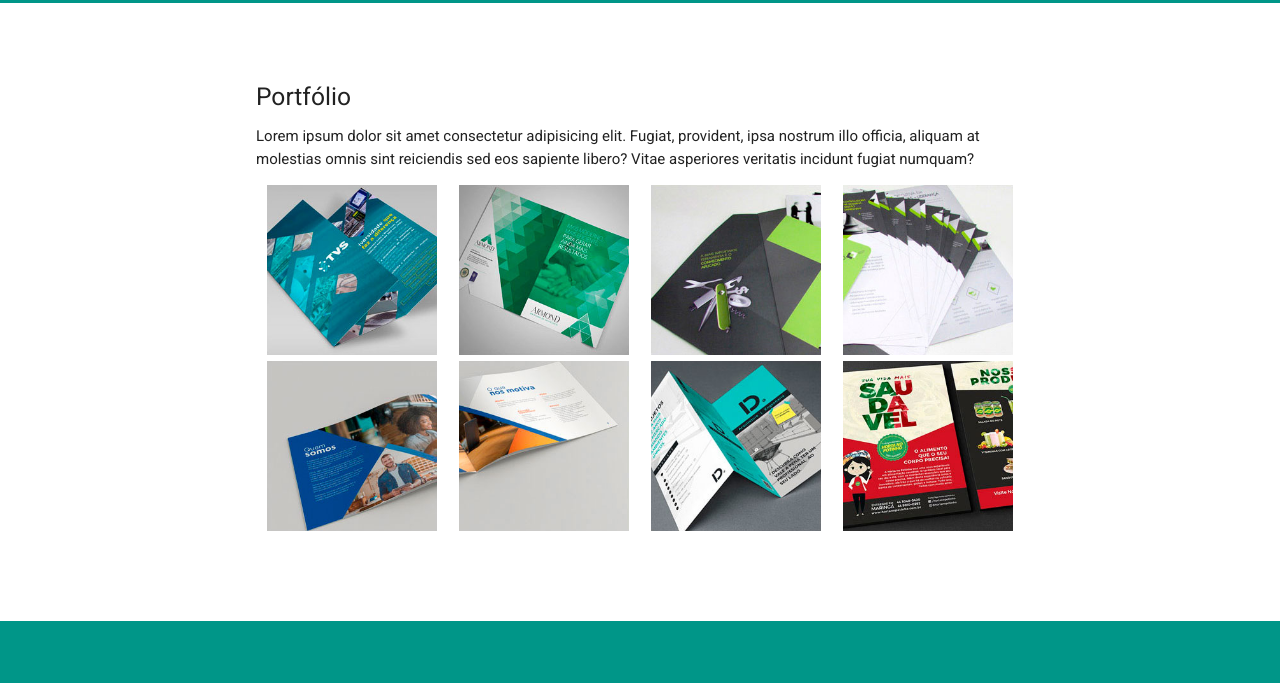
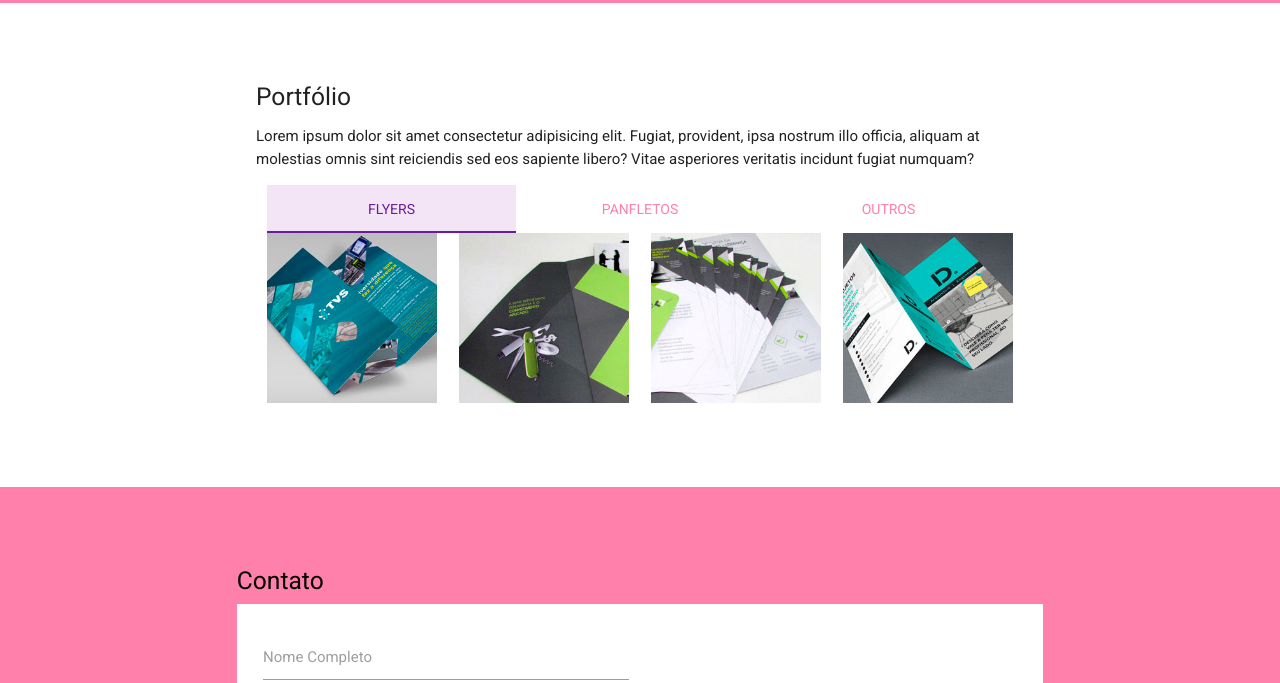
Before and after one commit to pinhotx/portifolio-feliz-material, a plain HTML site: page index.html in a window 1280 px wide. Shown: the part 2084-2767 px from the top of the page. Drawn offline with nearby package versions, Linux system fonts and the light colour scheme; grey boxes are pictures that could not be loaded.

Commit message:
✨ Add portifolio tabs, color adjustments

```diff
--- a/css/custom.css
+++ b/css/custom.css
@@ -85,6 +85,18 @@ footer a#copyrightLink :last-child{
     display: none;
 }
 
+.tabs li.tab a.active.pink-text.text-accent-1{
+    color: var(--main-purple) !important;
+}
+
+ul.tabs li.tab a.active:focus, ul.tabs li.tab a.active{
+    background-color: #f3e5f5 ;
+}
+
+ul.tabs .indicator{
+    background-color: var(--main-purple) !important;
+}
+
 @keyframes fadeIn {
     0% { opacity: 0; }
     100% { opacity: 1; }
--- a/index.html
+++ b/index.html
@@ -200,7 +200,7 @@
         <!-- Fim Seção Conhecimentos -->
 
         <!-- Seção Experiência -->
-        <section id="experience" class="teal white-text">
+        <section id="experience" class="pink accent-1 black-text">
             <div class="container">
                 <h5>Experiência</h5>
                 <p class="text-justify">Lorem ipsum dolor sit amet consectetur adipisicing elit. Unde est, commodi
@@ -219,8 +219,8 @@
                     </div>
                     <div class="col s12 m6 l3">
                         <a href="https://62f34699cb337775233b4362--aesthetic-peony-5aab4e.netlify.app/"><img
-                                class="responsive-img grey-shadow-img-on-hover " src="./assets/experiences/xp_pinhovinho.png"
-                                alt=""></a>
+                                class="responsive-img grey-shadow-img-on-hover "
+                                src="./assets/experiences/xp_pinhovinho.png" alt=""></a>
                     </div>
                     <div class="col s12 m6 l3">
                         <a href="https://ptb.ifsp.edu.br/"><img class="responsive-img grey-shadow-img-on-hover "
@@ -238,23 +238,40 @@
             <p>Lorem ipsum dolor sit amet consectetur adipisicing elit. Fugiat, provident, ipsa nostrum illo officia,
                 aliquam at molestias omnis sint reiciendis sed eos sapiente libero? Vitae asperiores veritatis incidunt
                 fugiat numquam?</p>
+
             <div class="row">
+                <div class="col s12">
+                    <ul class="tabs tabs-fixed-width">
+                        <li class="tab col s3"><a class="active pink-text text-accent-1" href="#flyers">Flyers</a></li>
+                        <li class="tab col s3"><a class="pink-text text-accent-1" href="#pamphlet">Panfletos</a></li>
+                        <li class="tab col s3"><a class="pink-text text-accent-1" href="#others">Outros</a></li>
+                    </ul>
+                </div>
+                <div id="flyers" class="row">
                     <div class="col s12 m6 l3"><img src="./assets/portofolio01.jpg" alt="" class="responsive-img"></div>
-                <div class="col s12 m6 l3"><img src="./assets/portofolio02.jpg" alt="" class="responsive-img"></div>
                     <div class="col s12 m6 l3"><img src="./assets/portofolio03.jpg" alt="" class="responsive-img"></div>
                     <div class="col s12 m6 l3 hide-on-small-only"><img src="./assets/portofolio04.jpg" alt=""
                             class="responsive-img"></div>
+                    <div class="col s12 m6 l3"><img src="./assets/portofolio07.jpg" alt="" class="responsive-img"></div>
+                </div>
+                <div id="pamphlet" class="row">
+
+                    <div class="col s12 m6 l3"><img src="./assets/portofolio02.jpg" alt="" class="responsive-img"></div>
+                    <div class="col s12 m6 l3"><img src="./assets/portofolio08.jpg" alt="" class="responsive-img"></div>
+                </div>
+                <div id="others" class="row">
                     <div class="col s12 m6 l3"><img src="./assets/portofolio05.jpg" alt="" class="responsive-img"></div>
                     <div class="col s12 m6 l3 hide-on-small-only"><img src="./assets/portofolio06.jpg" alt=""
                             class="responsive-img"></div>
-                <div class="col s12 m6 l3"><img src="./assets/portofolio07.jpg" alt="" class="responsive-img"></div>
-                <div class="col s12 m6 l3"><img src="./assets/portofolio08.jpg" alt="" class="responsive-img"></div>
+
                 </div>
+            </div>
+
         </section>
         <!-- FIM Seção Portifólio -->
 
         <!-- Seção Contato -->
-        <section id="contact" class="teal white-text">
+        <section id="contact" class="pink accent-1 black-text">
             <div class="container ">
                 <h5>Contato</h5>
                 <div class="row white">
--- a/main.js
+++ b/main.js
@@ -1,6 +1,9 @@
 $(function () {
   $('.sidenav').sidenav();
   $(".dropdown-trigger").dropdown();
+  $('.tabs').tabs({
+    swipeable: true
+  });
 
 });
 
```
Lines whose indentation alone changed are shown as unchanged.
